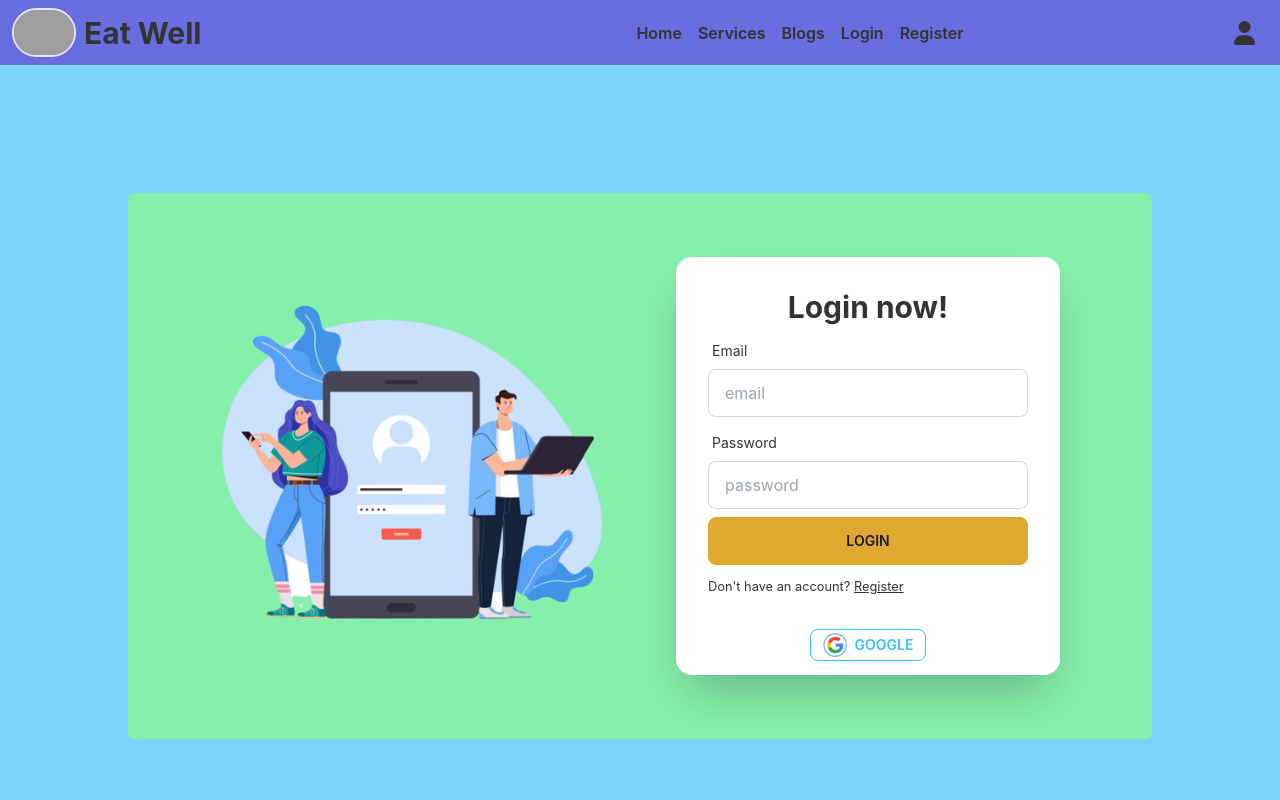
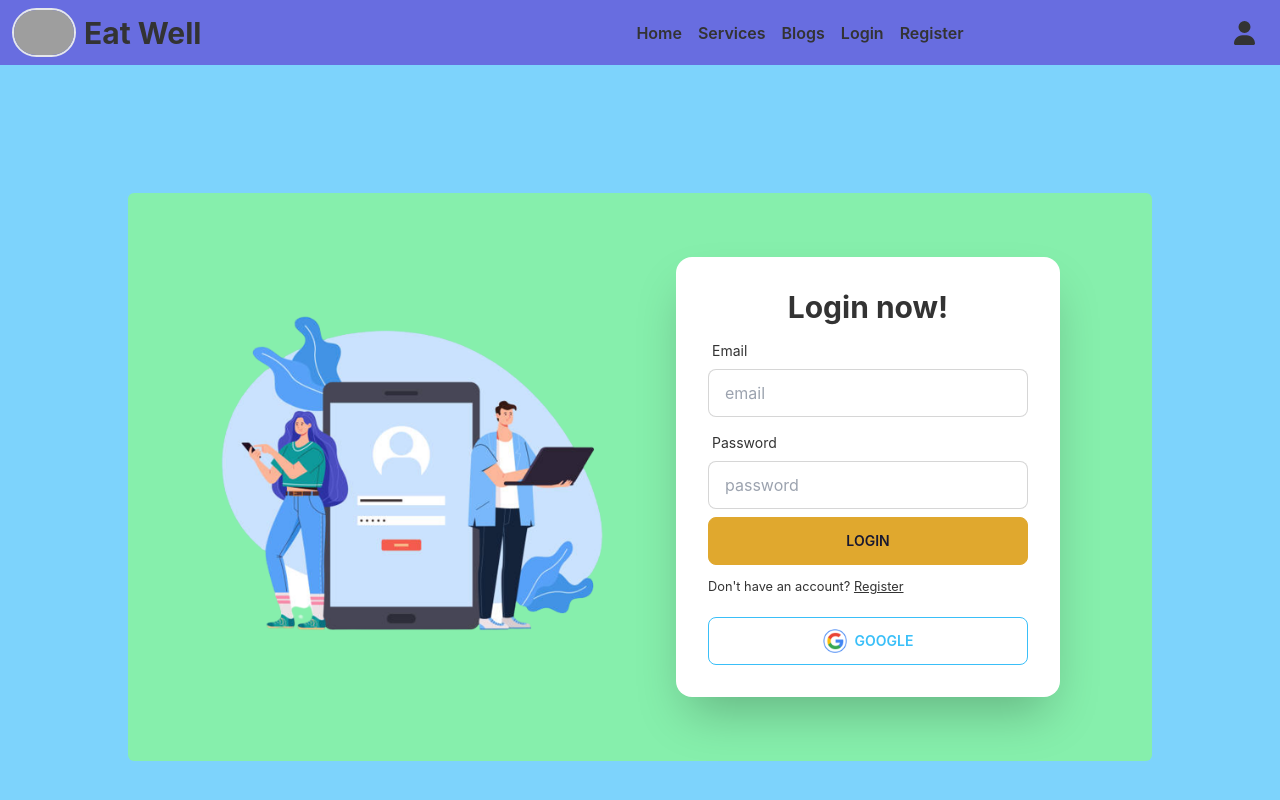
Before and after one commit to MahimPC111/Eat-well-client, a React (Create React App) app: page /login in a window 1280 px wide. Shown: the top 800 px of the page. Built offline with nearby package versions, Linux system fonts and the light colour scheme; no server answers; grey boxes are pictures that could not be loaded.

Commit message:
social and register jwt applied and additional changes

```diff
--- a/src/Components/Page/Login/Login.js
+++ b/src/Components/Page/Login/Login.js
@@ -52,10 +52,25 @@ const Login = () => {
     // Google login
     const handleGoogleLogin = () => {
         signInWithGoogle(googleProvider)
-            .then(() => {
-                toast.success('Successfully logged in!')
-                navigate(from, { replace: true });
-                setLoading(false);
+            .then((result) => {
+                const currentUser = {
+                    email: result.user.email
+                }
+
+                fetch('https://eat-well-server.vercel.app/jwt', {
+                    method: 'POST',
+                    headers: {
+                        'content-type': 'application/json'
+                    },
+                    body: JSON.stringify(currentUser)
+                })
+                    .then(res => res.json())
+                    .then(data => {
+                        localStorage.setItem('eatWellToken', data.token)
+                        toast.success('Successfully logged in!')
+                        navigate(from, { replace: true });
+                        setLoading(false);
+                    })
             })
             .catch(error => toast.error(error.message))
     }
@@ -85,14 +100,11 @@ const Login = () => {
                             <button className="btn btn-primary">Login</button>
                         </div>
                         <p><small>Don't have an account? <Link to='/register' className='underline'>Register</Link></small></p>
-                    </div>
-                    <div className='mx-auto mb-3'>
-
-                        {/* Google sign in button */}
-
-                        <button className='btn btn-outline btn-info btn-sm' onClick={handleGoogleLogin}>
-                            <img src={icon} alt='' className='w-6 h-6 mr-2' />
-                            Google</button>
+                        <div className='mt-3'>
+                            <button className='btn btn-outline btn-info w-full' onClick={handleGoogleLogin}>
+                                <img src={icon} alt='' className='w-6 h-6 mr-2' />
+                                Google</button>
+                        </div>
                     </div>
                 </form>
             </div>
--- a/src/Components/Page/MyReviews/MyReviews.js
+++ b/src/Components/Page/MyReviews/MyReviews.js
@@ -47,12 +47,6 @@ const MyReviews = () => {
         }
     }
 
-    if (!myReview.length) {
-        return <div className='text-center my-4'>
-            <button className="btn btn-square loading"></button>
-        </div>
-    }
-
     return (
         <div className='min-h-screen'>
             {
--- a/src/Components/Page/Register/Register.js
+++ b/src/Components/Page/Register/Register.js
@@ -21,13 +21,26 @@ const Register = () => {
         // creating new user
         createUser(email, password)
             .then((result) => {
-                const user = result.user;
-                console.log(user);
-                form.reset();
-                toast.success('Successfully logged in!')
-                navigate('/');
-                handleUpdateUserProfile(name, photoURL);
-                setLoading(false);
+                const currentUser = {
+                    email: result.user.email
+                }
+
+                fetch('https://eat-well-server.vercel.app/jwt', {
+                    method: 'POST',
+                    headers: {
+                        'content-type': 'application/json'
+                    },
+                    body: JSON.stringify(currentUser)
+                })
+                    .then(res => res.json())
+                    .then(data => {
+                        localStorage.setItem('eatWellToken', data.token)
+                        form.reset();
+                        toast.success('Successfully logged in!')
+                        handleUpdateUserProfile(name, photoURL);
+                        navigate('/');
+                        setLoading(false);
+                    })
             })
             .catch(e => {
                 toast.error(e.message)
```
